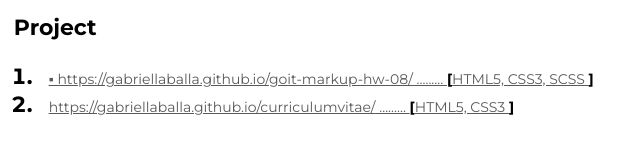
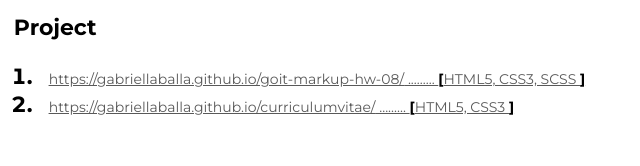
Before and after one commit to gabriellaballa/curriculumvitae, a plain HTML site: page index.html in a window 1280 px wide. Shown: the part 623-789 px from the top of the page, 521-1161 px from the left. Drawn offline with Linux system fonts and the light colour scheme.

Commit message:
update html

```diff
--- a/index.html
+++ b/index.html
@@ -43,7 +43,7 @@
               <li>
                 <span class="projects-item">
                   <a href="https://gabriellaballa.github.io/goit-markup-hw-08/">
-                    ▪ https://gabriellaballa.github.io/goit-markup-hw-08/</a
+                    https://gabriellaballa.github.io/goit-markup-hw-08/</a
                   >
                   .........
                   <span class="bracket">[</span>HTML5, CSS3, SCSS
```
